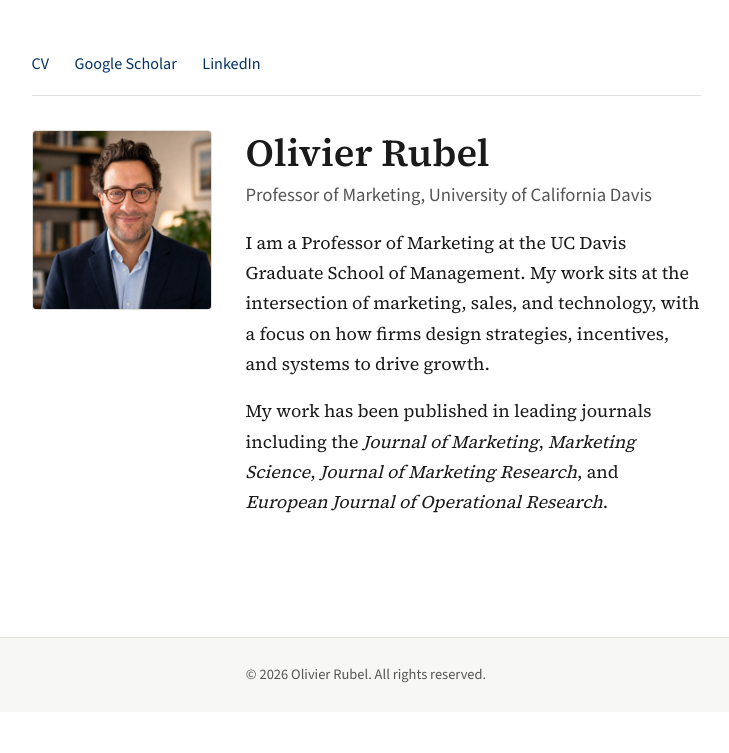
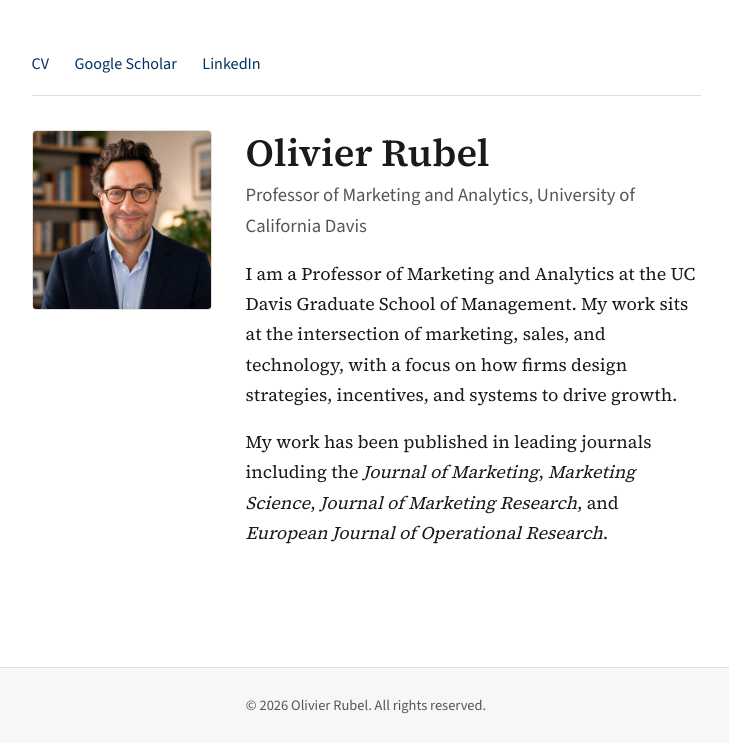
Before and after one commit to or-marketing/rubel.github.io, a Jekyll site: the page built from index.md, in a window 1280 px wide. Shown: the top 753 px of the page, without its empty margins (274-1003 px from the left). Built offline with Jekyll 4.4.1, drawn with Linux system fonts in a browser that asks for light colours.

Commit message:
Update title to Professor of Marketing and Analytics.
Co-authored-by: Cursor <cursoragent@cursor.com>

```diff
--- a/_config.yml
+++ b/_config.yml
@@ -1,5 +1,5 @@
 title: Olivier Rubel
-description: Professor of Marketing — University of California, Davis
+description: Professor of Marketing and Analytics — University of California, Davis
 url: "https://or-marketing.github.io"
 baseurl: ""
 permalink: pretty
--- a/index.md
+++ b/index.md
@@ -2,7 +2,7 @@
 layout: default
 title: Home
 show_title: false
-description: Professor of Marketing
+description: Professor of Marketing and Analytics
 ---
 
 <div class="hero">
@@ -12,11 +12,11 @@ description: Professor of Marketing
     <img class="hero-photo" src="{{ '/assets/images/olivier-rubel.png' | absolute_url }}" alt="Olivier Rubel">
     <div class="hero-content">
       <h1 class="hero-name">Olivier Rubel</h1>
-      <p class="hero-title">Professor of Marketing, University of California Davis</p>
+      <p class="hero-title">Professor of Marketing and Analytics, University of California Davis</p>
 
       <div class="hero-bio">
         <p>
-          I am a Professor of Marketing at the UC Davis Graduate School of Management. My work sits at the intersection of marketing, sales, and technology, with a focus on how firms design strategies, incentives, and systems to drive growth.
+          I am a Professor of Marketing and Analytics at the UC Davis Graduate School of Management. My work sits at the intersection of marketing, sales, and technology, with a focus on how firms design strategies, incentives, and systems to drive growth.
         </p>
         <p>
           My work has been published in leading journals including the <em>Journal of Marketing</em>, <em>Marketing Science</em>, <em>Journal of Marketing Research</em>, and <em>European Journal of Operational Research</em>.
```
